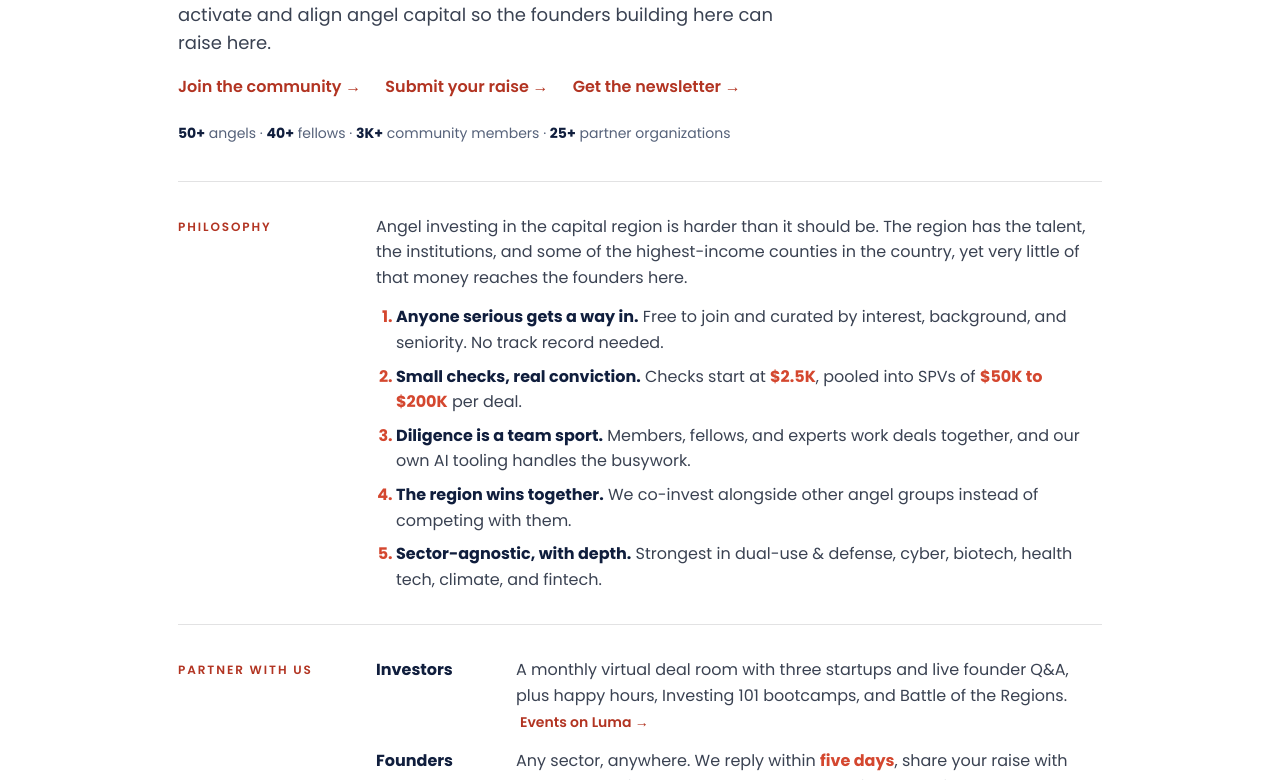
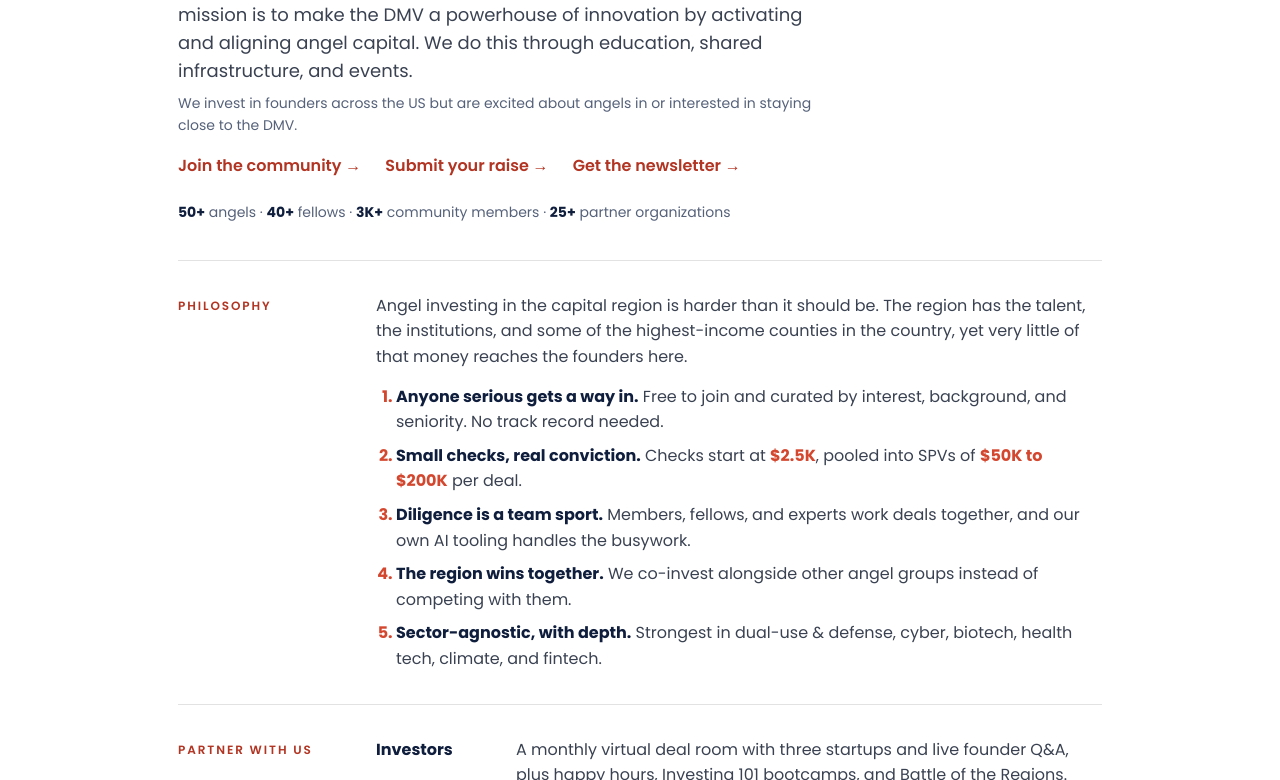
Before and after one commit to naviyaissocodelike/da-website, a plain HTML site: page index.html in a window 1280 px wide. Shown: the part 294-1074 px from the top of the page. Drawn offline with Linux system fonts and the light colour scheme.

Commit message:
Restore the original hero description and add the founders/angels note
The minimal redesign rewrote the hero copy. This puts back the mission
wording ("make the DMV a powerhouse of innovation by activating and
aligning angel capital") with the education, infrastructure, and events
line, and adds a smaller line on investing in founders across the US
while focusing on DMV-connected angels.

Co-Authored-By: Claude Opus 5.5 <noreply@anthropic.com>
Claude-Session: https://claude.ai/code/session_01QXcsxTzNr6w2Z3r8wMuYv6

```diff
--- a/index.html
+++ b/index.html
@@ -36,7 +36,8 @@
 
   <header class="doc-hero">
     <h1>Where the capital region backs what's <span class="flourish">next</span></h1>
-    <p>District Angels is a DMV-based, volunteer-led angel community. We activate and align angel capital so the founders building here can raise here.</p>
+    <p>District Angels is a DMV-based, volunteer-led angel community. Our mission is to make the DMV a powerhouse of innovation by activating and aligning angel capital. We do this through education, shared infrastructure, and events.</p>
+    <p class="fine">We invest in founders across the US but are excited about angels in or interested in staying close to the DMV.</p>
     <div class="tlinks">
       <a class="tl" href="https://tally.so/r/0QjoDB" target="_blank" rel="noopener">Join the community</a>
       <a class="tl" href="https://tally.so/r/0QjoDB" target="_blank" rel="noopener">Submit your raise</a>
--- a/styles.css
+++ b/styles.css
@@ -85,6 +85,7 @@ section.band{padding:84px 0}
 .tl{color:var(--coral-deep);font-weight:600;border-bottom:1px solid transparent;transition:border-color .15s}
 .tl::after{content:" \2192"}
 .tl:hover{border-bottom-color:currentColor}
+.doc-hero .fine{font-size:14px;color:var(--slate);margin-top:8px}
 .doc-hero .stats-line{font-size:14px;color:var(--slate);margin-top:22px}
 .stats-line b{color:var(--ink)}
 .row{display:grid;grid-template-columns:170px 1fr;gap:28px;padding:32px 0;border-bottom:1px solid var(--line)}
```
